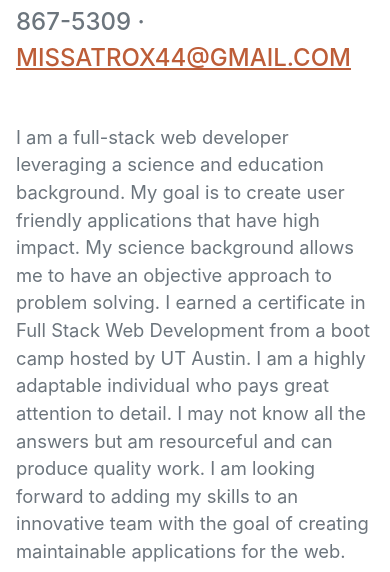
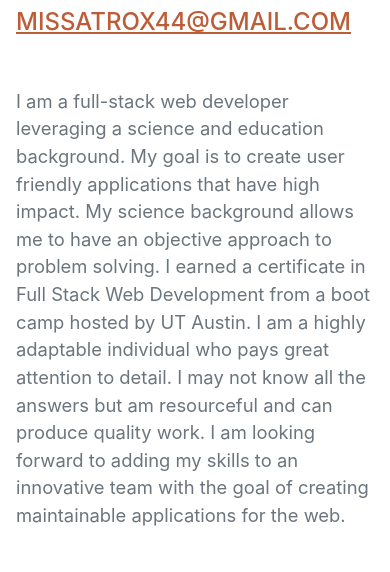
Before and after one commit to missatrox44/portfolio, a plain HTML site: page index.html in a window 390 px wide. Shown: the part 216-788 px from the top of the page. Drawn offline with nearby package versions, Linux system fonts and the light colour scheme; a web font is replaced by a local one.

Commit message:
deleted phone

```diff
--- a/index.html
+++ b/index.html
@@ -51,7 +51,7 @@
                     <span class="text-primary">Baqla</span>
                 </h1>
                 <div class="subheading mb-5">
-                    Odessa, TX 79765 · (915) 867-5309 ·
+                    Odessa, TX ·
                     <a href="mailto:missatrox44@gmail.com">missatrox44@gmail.com</a>
                 </div>
                 <p class="lead mb-5">I am a full-stack web developer leveraging a science and education background. My
```
